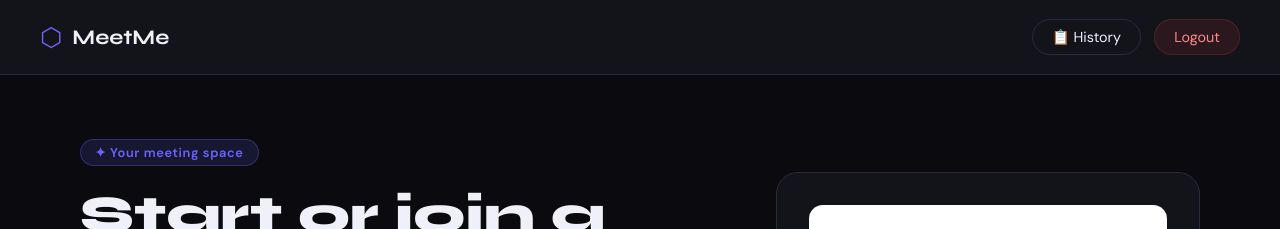
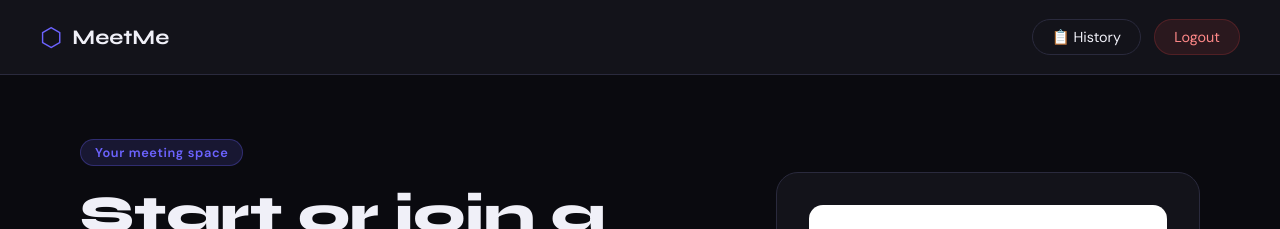
Before and after one commit to yashdg18/Video_Call, a React (Create React App) app in the folder frontend/: page /home in a window 1280 px wide. Shown: the top 229 px of the page. Built offline with nearby package versions, Linux system fonts and the light colour scheme; sample sign-in values are in the browser's storage.

Commit message:
Remove star from hero badge text

```diff
--- a/frontend/src/pages/home.jsx
+++ b/frontend/src/pages/home.jsx
@@ -35,7 +35,7 @@ function HomeComponent() {
 
       <div className="home-hero">
         <div className="home-left">
-          <div className="hero-badge">✦ Your meeting space</div>
+          <div className="hero-badge">Your meeting space</div>
           <h1 className="home-title">Start or join a<br /><span className="hero-highlight">video meeting</span></h1>
           <p className="home-subtitle">Enter a meeting code to join an existing call, or generate a new one to invite others.</p>
 
```
